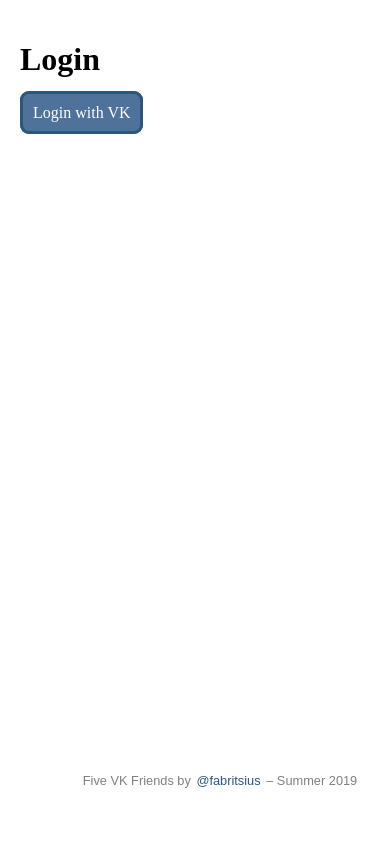
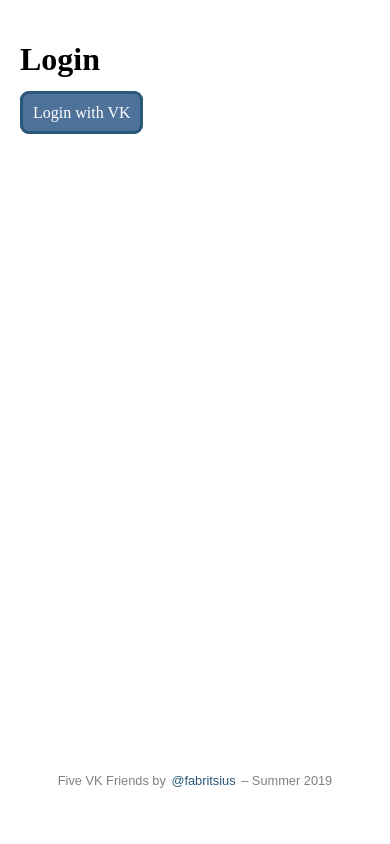
Before and after one commit to fabritsius/five-vk-friends, a Django app: page /login/ in a window 390 px wide; the page is wider, and only the part inside the window is pictured. Run offline with Django 3.2, Linux system fonts and the light colour scheme.

Commit message:
fix: Make layout a bit more responsive

```diff
--- a/static/main.css
+++ b/static/main.css
@@ -1,6 +1,6 @@
 body {
     width: calc(100% - 40px);
-    min-width: 400px;
+    min-width: 335px;
     max-width: 1200px;
     margin: 0 auto;
     padding: 20px;
```
